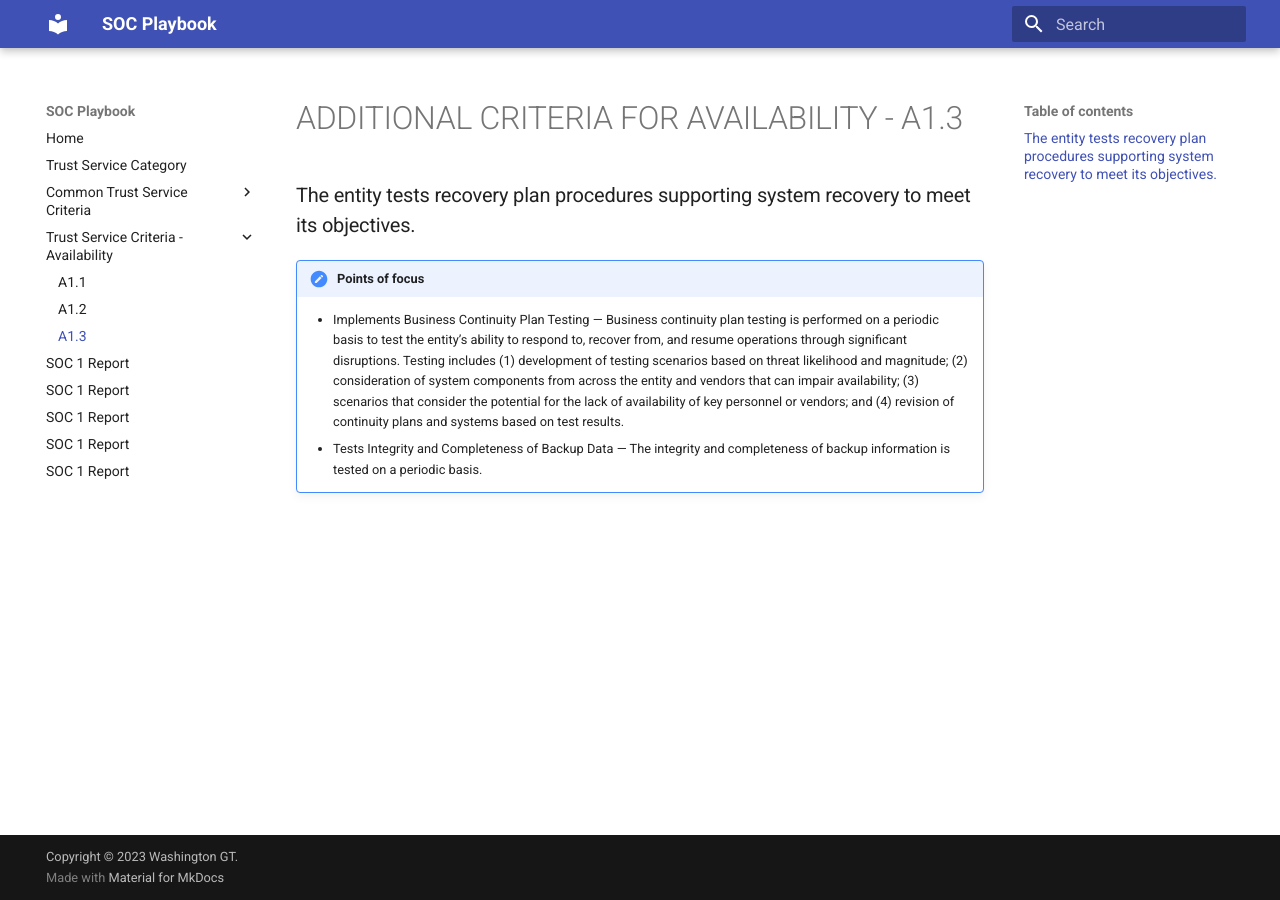
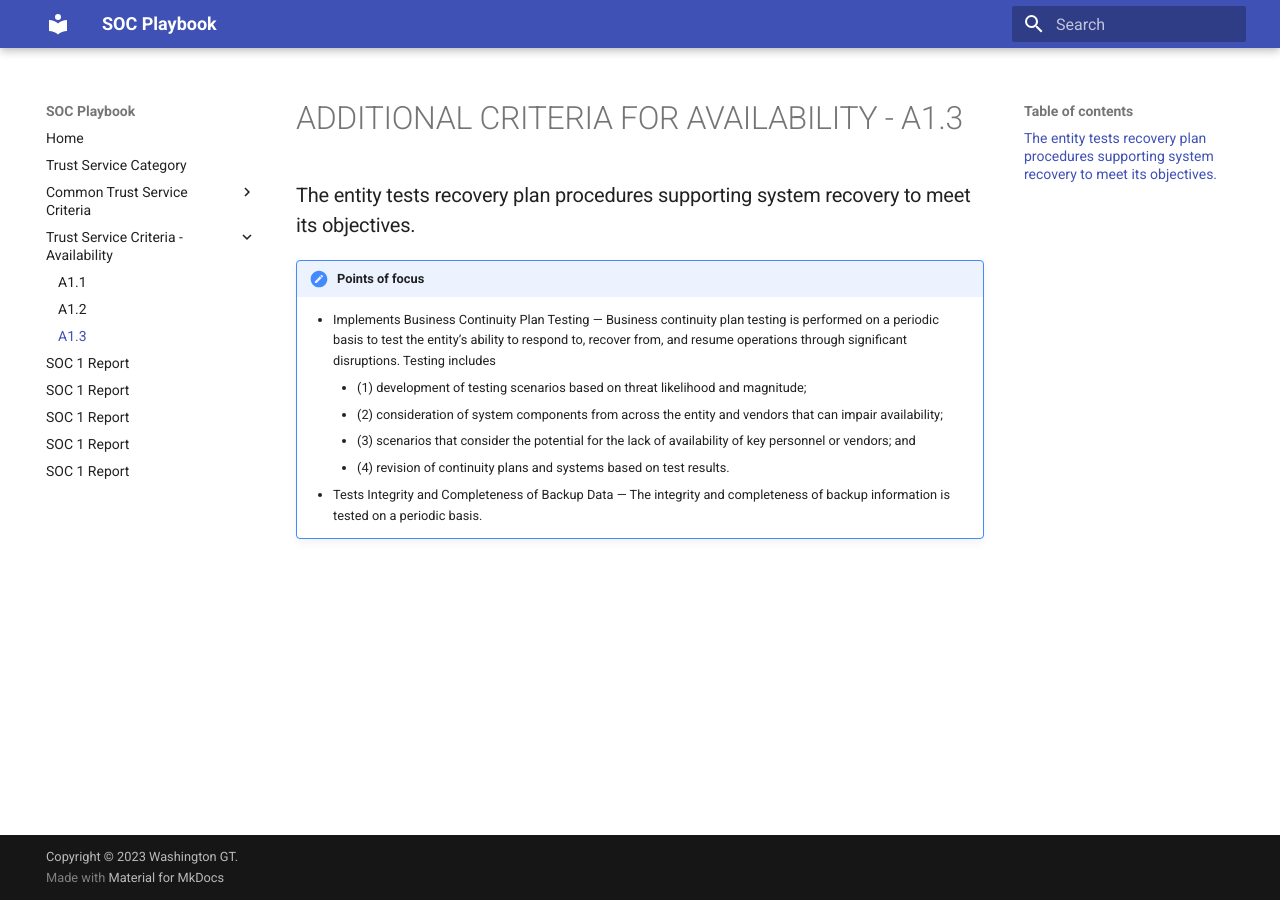
Before and after one commit to WashingtonGT/soc-playbook, an MkDocs documentation site: the page built from docs/atsc/a1-3.md, in a window 1280 px wide. Built offline with MkDocs 1.6.1 and Material for MkDocs 9.7.7, drawn with Linux system fonts in a browser that asks for light colours.

Commit message:
Update a1-3.md

```diff
--- a/docs/atsc/a1-3.md
+++ b/docs/atsc/a1-3.md
@@ -5,8 +5,8 @@
 !!! note "Points of focus"
 
     * Implements Business Continuity Plan Testing — Business continuity plan testing is performed on a periodic basis to test the entity’s ability to respond to, recover from, and resume operations through significant disruptions. Testing includes
-        (1) development of testing scenarios based on threat likelihood and magnitude;
-        (2) consideration of system components from across the entity and vendors that can impair availability;
-        (3) scenarios that consider the potential for the lack of availability of key personnel or vendors; and
-        (4) revision of continuity plans and systems based on test results.
+        - (1) development of testing scenarios based on threat likelihood and magnitude;
+        - (2) consideration of system components from across the entity and vendors that can impair availability;
+        - (3) scenarios that consider the potential for the lack of availability of key personnel or vendors; and
+        - (4) revision of continuity plans and systems based on test results.
     * Tests Integrity and Completeness of Backup Data — The integrity and completeness of backup information is tested on a periodic basis.
```
